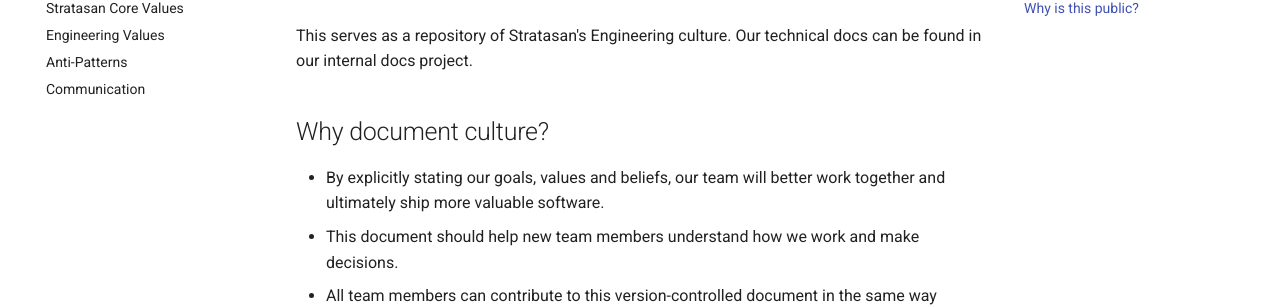
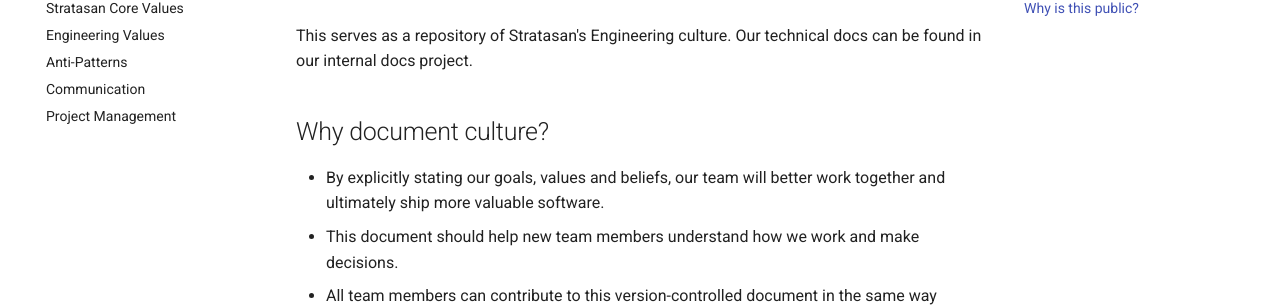
Before and after one commit to stratasan/engineering, an MkDocs documentation site: the page built from docs/index.md, in a window 1280 px wide. Shown: the part 157-464 px from the top of the page. Built offline with MkDocs 1.6.1 and Material for MkDocs 9.7.7, drawn with Linux system fonts in a browser that asks for light colours; old or Windows-style settings are respelled for this version of MkDocs.

Commit message:
Adidng proj mgmt item.

```diff
--- a/mkdocs.yml
+++ b/mkdocs.yml
@@ -5,4 +5,5 @@ pages:
     - Engineering Values: engineering_core_values.md
     - Anti-Patterns: engineering_anti_patterns.md
     - Communication: how_we_communicate.md
+    - Project Management: github.md
 theme: material
```
